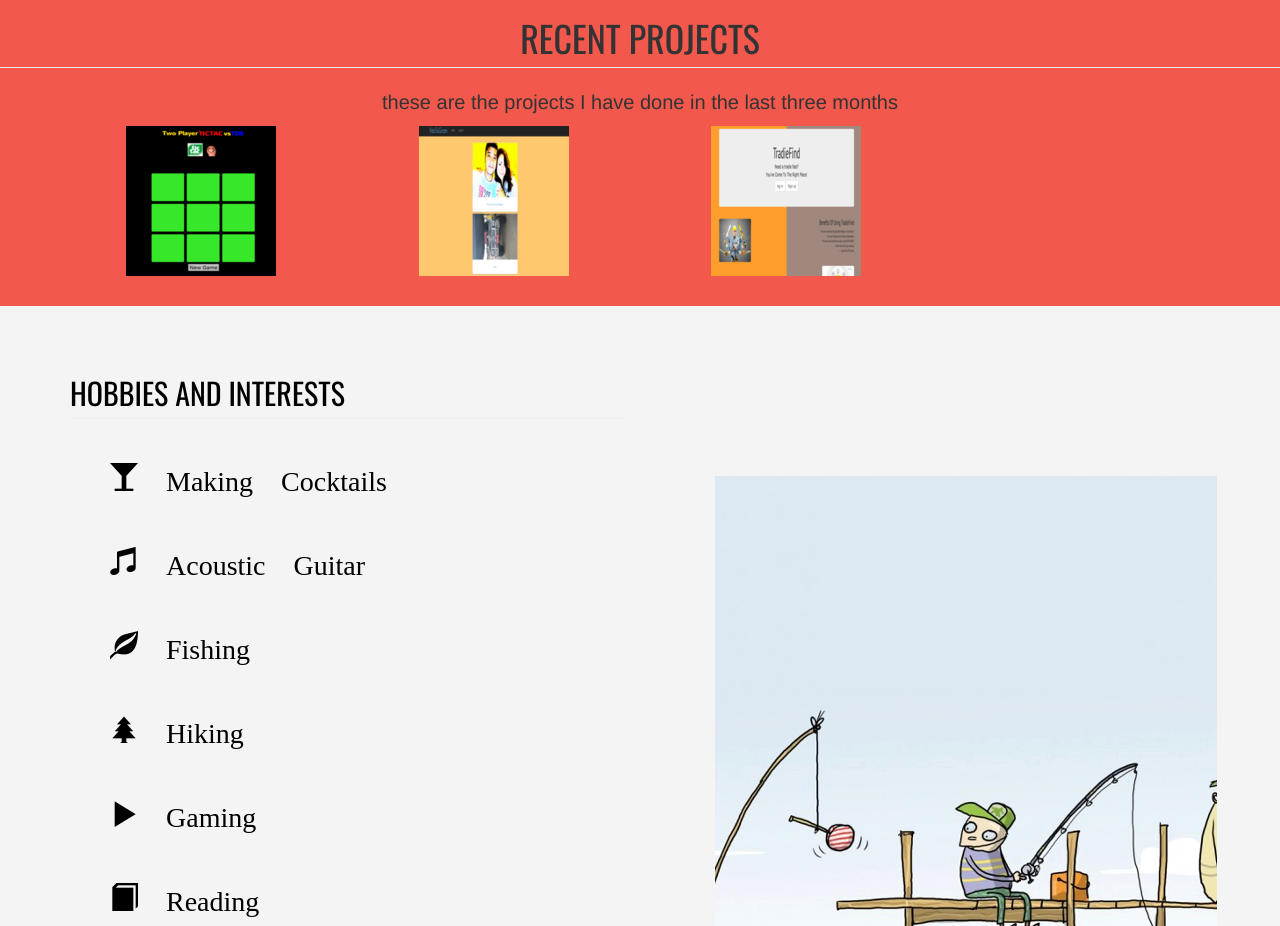
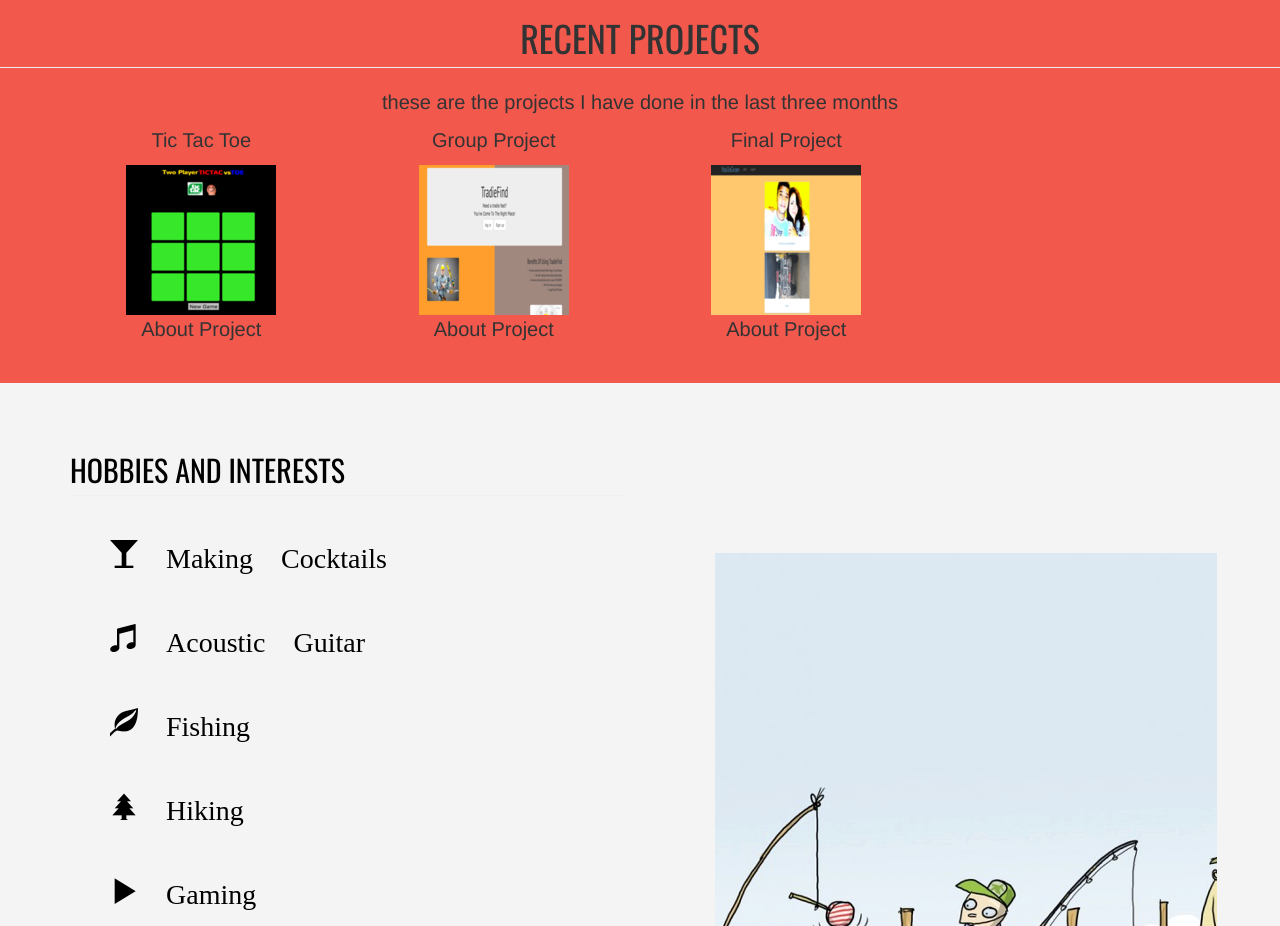
Before and after one commit to prateekobi/portfolio, a plain HTML site: page index.html in a window 1280 px wide. Shown: the part 2120-3046 px from the top of the page. Drawn offline with nearby package versions, Linux system fonts and the light colour scheme.

Commit message:
Added final project and removed patsgram

```diff
--- a/index.html
+++ b/index.html
@@ -175,13 +175,19 @@
       <div class="container">
         <div class="row">
           <div class="col-md-3 imghov1 img-list">
+            <p>Tic Tac Toe</p>
             <a href="http://prateekobi.github.io/tic-tac-toe/"><img src="img/tictactoe.png"></a>
+            <p>About Project</p>
           </div>
           <div class="col-md-3 imghov1 img-list">
-            <a href="https://patsgramm.herokuapp.com/"><img src="img/patsgram.png"></a>
+            <p>Group Project</p>
+            <a href="https://tradiefind.herokuapp.com/"><img src="img/tradie.png"></a>
+            <p>About Project</p>
           </div>
           <div class="col-md-3 imghov1 img-list">
-            <a href="https://tradiefind.herokuapp.com/"><img src="img/tradie.png"></a>
+            <p>Final Project</p>
+            <a href="https://mybarapp.herokuapp.com/"><img src="img/patsgram.png"></a>
+            <p>About Project</p>
           </div>
         </div>
       </div>
```
